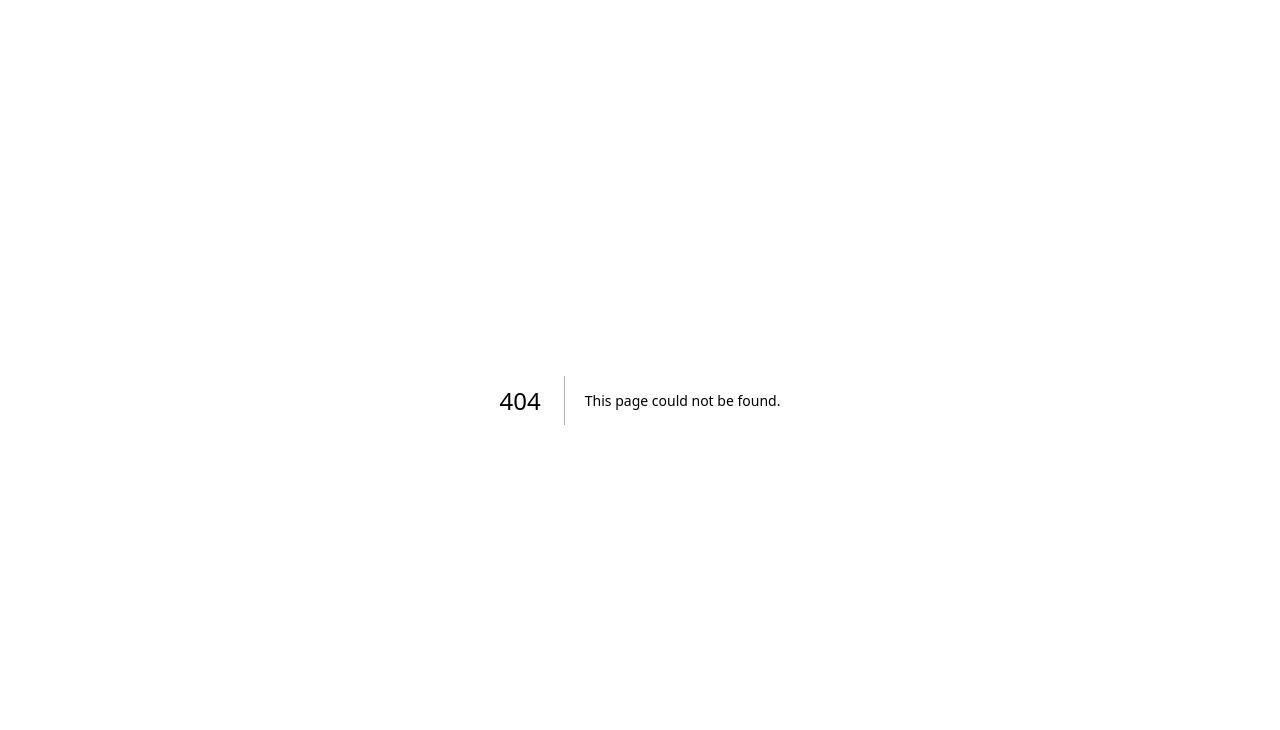
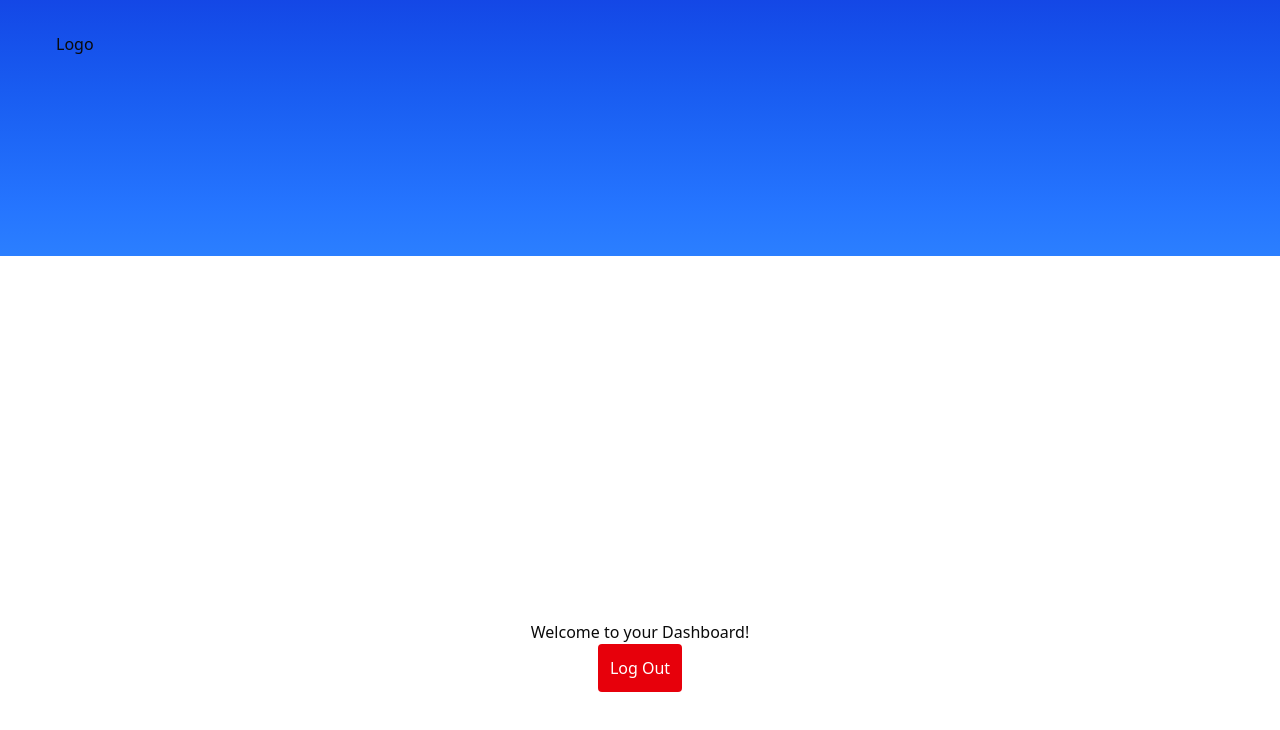
Before and after one commit to jashnnkhuranaa/finance-platform, a Next.js app in the folder finance-platform/: page / in a window 1280 px wide. Before the commit this address had no page. Shown: the top 730 px of the page. Built offline with nearby package versions, Linux system fonts and the light colour scheme; a web font is replaced by a local one.

Commit message:
💡 Updated login/signup to use Hono backend

```diff
--- /dev/null
+++ b/finance-platform/app/(dashboard)/layout.tsx
@@ -0,0 +1,17 @@
+import { Header } from "@/components/Header";
+
+type Props = {
+  children: React.ReactNode;}
+
+const DashboardLayout = ({ children }: Props) => {
+  return (
+    <>
+    <Header />
+    <main className="px-3 lg:px-14">
+      {children}
+    </main>
+    </>
+  );
+}
+
+export default DashboardLayout;
--- a/finance-platform/app/api/auth/me/route.ts
+++ b/finance-platform/app/api/auth/me/route.ts
@@ -5,7 +5,7 @@ import { NextResponse } from 'next/server';
 
 export async function GET() {
   const cookieStore = await cookies();
-  const accessToken = cookieStore.get('access_token')?.value;
+  const accessToken = cookieStore.get('accessToken')?.value;
 
   if (!accessToken) {
     return NextResponse.json({ error: 'Access token missing' }, { status: 401 });
--- a/finance-platform/app/api/auth/refresh/route.ts
+++ b/finance-platform/app/api/auth/refresh/route.ts
@@ -11,7 +11,7 @@ import { NextResponse } from 'next/server';
 export async function POST() {
   // ✅ Get cookie safely
   const cookieStore = await cookies();
-  const refreshCookie = cookieStore.get('refresh_token');
+  const refreshCookie = cookieStore.get('refreshToken');
   const refreshToken = refreshCookie?.value;
 
   if (!refreshToken) {
--- /dev/null
+++ b/finance-platform/components/Header-logo.tsx
@@ -0,0 +1,12 @@
+import Link from "next/link";
+import Image from "next/image";
+
+export const HeaderLogo = () => {
+  return(
+  <Link href="/">
+    <div>
+      Logo
+    </div>
+  </Link>
+  );
+}
--- /dev/null
+++ b/finance-platform/components/Header.tsx
@@ -0,0 +1,15 @@
+import { HeaderLogo } from "@/components/Header-logo";
+
+export const Header = () => {
+  return (
+    <header className="bg-gradient-to-b from-blue-700 to-blue-500 px-4 py-8 lg:px-14 pb-36">
+      <div className="max-w-screen-2xl mx-auto">
+        <div className="w-full flex items-center justify-between mb-14">
+          <HeaderLogo />
+        </div>
+
+      </div>
+
+    </header>
+  );
+};
--- a/finance-platform/lib/auth/jwt.ts
+++ b/finance-platform/lib/auth/jwt.ts
@@ -26,14 +26,14 @@ export const verifyRefreshToken = (token: string) => {
 
 // setting auth cookies both access and refresh tokens
 export const setAuthCookies = (res: NextResponse, accessToken: string, refreshToken: string) => {
-  res.cookies.set('access_token', accessToken, {
+  res.cookies.set('accessToken', accessToken, {
     httpOnly: true,
     secure: true,
     path: '/',
     maxAge: 60 * 15, // 15 minutes
   });
 
-  res.cookies.set('refresh_token', refreshToken, {
+  res.cookies.set('refreshToken', refreshToken, {
     httpOnly: true,
     secure: true,
     path: '/',
@@ -44,7 +44,7 @@ export const setAuthCookies = (res: NextResponse, accessToken: string, refreshTo
 };
 
 export const clearAuthCookies = (res: NextResponse) => {
-  res.cookies.set('access_token', '', { path: '/', maxAge: 0 });
-  res.cookies.set('refresh_token', '', { path: '/', maxAge: 0 });
+  res.cookies.set('accessToken', '', { path: '/', maxAge: 0 });
+  res.cookies.set('refreshToken', '', { path: '/', maxAge: 0 });
   return res;
 };
--- a/finance-platform/middleware.ts
+++ b/finance-platform/middleware.ts
@@ -1,38 +1,51 @@
+// import { NextResponse } from 'next/server';
+// import type { NextRequest } from 'next/server';
+// import { verifyAccessToken } from './lib/auth/jwt';
+// import { JwtPayload } from 'jsonwebtoken';
+
+// const protectedRoutes = ['/dashboard', '/admin-only'];
+
+// export function middleware(request: NextRequest) {
+//   const { pathname } = request.nextUrl;
+//   const token = request.cookies.get('accessToken')?.value;
+
+//   if (protectedRoutes.some((route) => pathname.startsWith(route))) {
+//     if (!token) {
+//       return NextResponse.redirect(new URL('/login', request.url));
+//     }
+
+//     try {
+//       const decoded = verifyAccessToken(token);
+
+//       if (typeof decoded !== 'string' && 'role' in decoded) {
+//         const response = NextResponse.next();
+//         response.headers.set('x-user-role', decoded.role);
+//         return response;
+//       }
+
+//       return NextResponse.redirect(new URL('/login', request.url));
+//     } catch (err) {
+//       return NextResponse.redirect(new URL('/login', request.url));
+//     }
+//   }
+
+//   return NextResponse.next();
+// }
+
+// // ✅ This goes in middleware.ts — NOT in next.config.ts
+// export const config = {
+//   matcher: ['/dashboard/:path*', '/admin-only/:path*'],
+// };
+
+
 import { NextResponse } from 'next/server';
 import type { NextRequest } from 'next/server';
-import { verifyAccessToken } from './lib/auth/jwt';
-import { JwtPayload } from 'jsonwebtoken';
-
-const protectedRoutes = ['/dashboard', '/admin-only'];
 
 export function middleware(request: NextRequest) {
-  const { pathname } = request.nextUrl;
-  const token = request.cookies.get('access_token')?.value;
-
-  if (protectedRoutes.some((route) => pathname.startsWith(route))) {
-    if (!token) {
-      return NextResponse.redirect(new URL('/login', request.url));
-    }
-
-    try {
-      const decoded = verifyAccessToken(token);
-
-      if (typeof decoded !== 'string' && 'role' in decoded) {
-        const response = NextResponse.next();
-        response.headers.set('x-user-role', decoded.role);
-        return response;
-      }
-
-      return NextResponse.redirect(new URL('/login', request.url));
-    } catch (err) {
-      return NextResponse.redirect(new URL('/login', request.url));
-    }
-  }
-
+  // Your logic here
   return NextResponse.next();
 }
 
-// ✅ This goes in middleware.ts — NOT in next.config.ts
 export const config = {
   matcher: ['/dashboard/:path*', '/admin-only/:path*'],
 };
```
Also changed, not shown: finance-platform/app/(dashboard)/page.tsx (renamed from finance-platform/app/dashboard/page.tsx).
